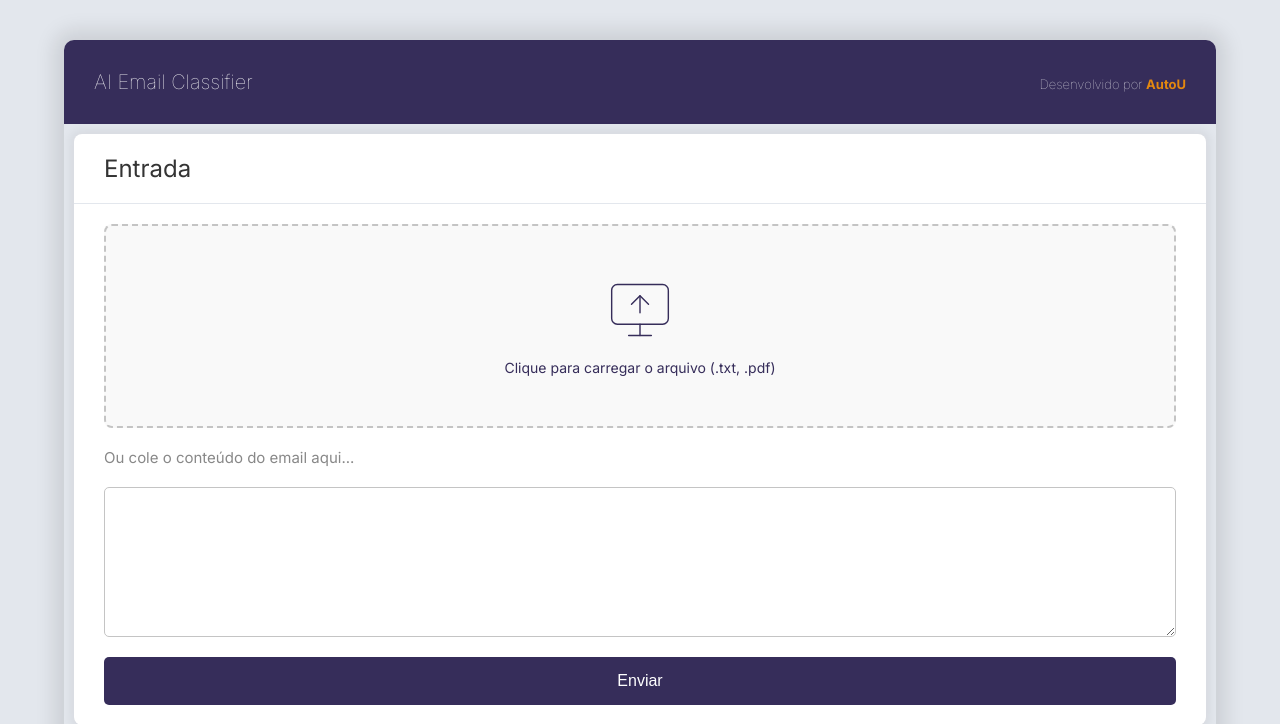
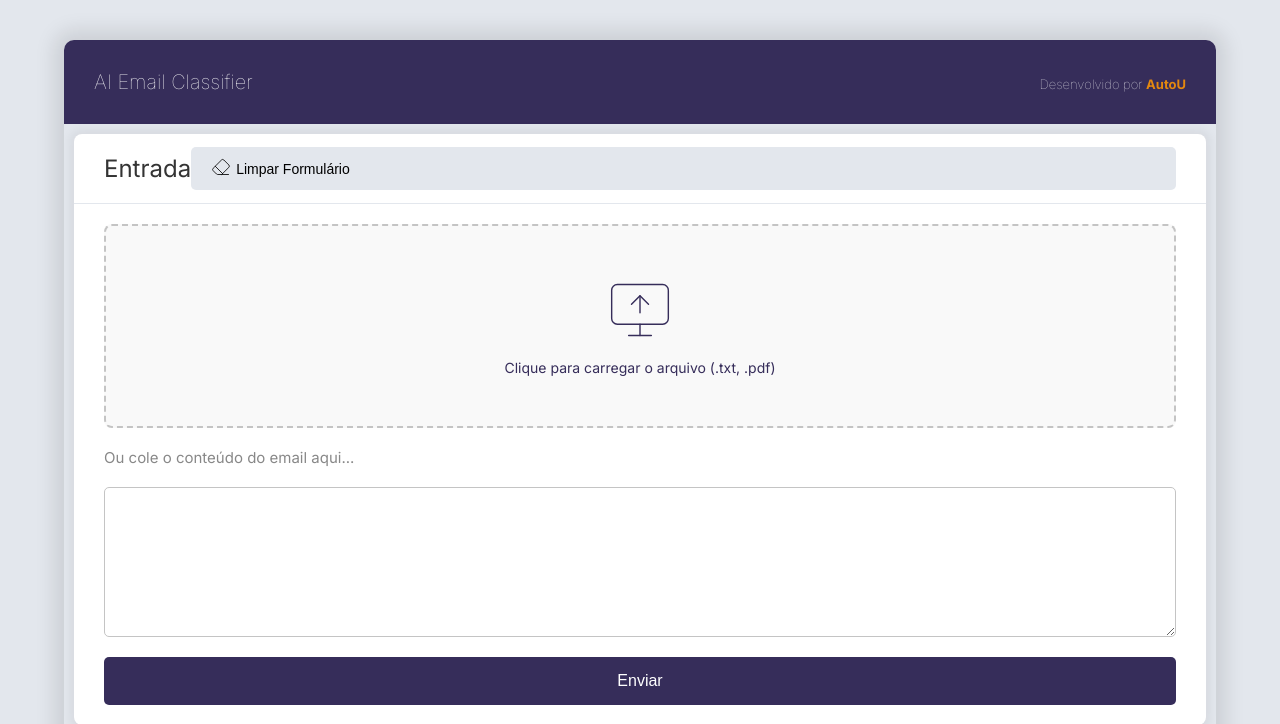
Before and after one commit to Gsn00/auto-u, a Flask app: page / in a window 1280 px wide. Shown: the top 724 px of the page. Run offline with Flask 3, Linux system fonts and the light colour scheme.

Commit message:
Clear form button

```diff
--- a/static/script.js
+++ b/static/script.js
@@ -9,37 +9,14 @@ const sendButton = document.getElementById("form_button");
 const resultWaiting = document.getElementById("result_waiting");
 const resultSent = document.getElementById("result_sent");
 
-let email = "";
-
-uploadButton.addEventListener("click", () => {
-  fileInput.click();
-});
-
-fileInput.addEventListener("change", () => {
-  if (fileInput.files.length > 0) {
-    fileName.textContent = "Selecionado: " + fileInput.files[0].name;
-    disableTextarea();
-  } else {
-    fileName.textContent = "Clique para carregar o arquivo (.txt, .pdf)";
-    enableTextarea();
-  }
-});
-
-formTextarea.addEventListener("input", () => {
-  formTextarea.style.height = formTextarea.scrollHeight + "px";
-
-  if (formTextarea.value.length > 0) {
-    disableFileInput();
-  } else {
-    enableFileInput();
-  }
-});
+const clearButton = document.getElementById("form_clear");
 
 const disableFileInput = () => {
   uploadButton.disabled = true;
   uploadButton.style.opacity = 0.4;
   fileInput.disabled = true;
 };
+
 const enableFileInput = () => {
   uploadButton.disabled = false;
   uploadButton.style.opacity = 1;
@@ -51,6 +28,7 @@ const disableTextarea = () => {
   formTextarea.value = "";
   formTextarea.style.opacity = 0.4;
 };
+
 const enableTextarea = () => {
   formTextarea.disabled = false;
   formTextarea.style.opacity = 1;
@@ -74,6 +52,7 @@ const showResult = (classification, suggestion) => {
 
   suggestionTextarea.value = suggestion;
 };
+
 const hideResult = () => {
   resultWaiting.style.display = "flex";
   resultSent.style.display = "none";
@@ -112,7 +91,40 @@ const send = async () => {
   }
 };
 
+const clearForm = () => {
+  window.location.reload();
+};
+
+uploadButton.addEventListener("click", () => {
+  fileInput.click();
+});
+
+fileInput.addEventListener("change", () => {
+  if (fileInput.files.length > 0) {
+    fileName.textContent = "Selecionado: " + fileInput.files[0].name;
+    disableTextarea();
+  } else {
+    fileName.textContent = "Clique para carregar o arquivo (.txt, .pdf)";
+    enableTextarea();
+  }
+});
+
+formTextarea.addEventListener("input", () => {
+  formTextarea.style.height = formTextarea.scrollHeight + "px";
+
+  if (formTextarea.value.length > 0) {
+    disableFileInput();
+  } else {
+    enableFileInput();
+  }
+});
+
 sendButton.addEventListener("click", (event) => {
   event.preventDefault();
   send();
 });
+
+clearButton.addEventListener("click", (event) => {
+  event.preventDefault();
+  clearForm();
+});
--- a/static/style.css
+++ b/static/style.css
@@ -66,13 +66,29 @@ body {
 
 .form_header {
   width: 100%;
-  padding: 20px 30px;
+  height: 70px;
+  padding: 0px 30px;
   border-bottom: 1px solid #e3e7ed;
+  display: flex;
+  justify-content: space-between;
+  align-items: center;
 }
 
 .form_header h2 {
   font-weight: normal;
   color: rgb(52, 52, 52);
+}
+
+.form_clear {
+  padding: 10px 20px;
+  background-color: #e3e7ed;
+  border: none;
+  border-radius: 5px;
+  font-size: 14px;
+  cursor: pointer;
+  display: flex;
+  gap: 5px;
+  align-items: center;
 }
 
 .form_content {
--- a/templates/home.html
+++ b/templates/home.html
@@ -28,6 +28,28 @@
         <form class="form">
           <header class="form_header">
             <h2>Entrada</h2>
+            <button class="form_clear" id="form_clear">
+              <p>
+                <svg
+                  xmlns="http://www.w3.org/2000/svg"
+                  width="20"
+                  height="20"
+                  viewBox="0 0 24 24"
+                  fill="none"
+                  stroke="currentColor"
+                  stroke-width="1"
+                  stroke-linecap="round"
+                  stroke-linejoin="round"
+                  class="lucide lucide-eraser-icon lucide-eraser"
+                >
+                  <path
+                    d="M21 21H8a2 2 0 0 1-1.42-.587l-3.994-3.999a2 2 0 0 1 0-2.828l10-10a2 2 0 0 1 2.829 0l5.999 6a2 2 0 0 1 0 2.828L12.834 21"
+                  />
+                  <path d="m5.082 11.09 8.828 8.828" />
+                </svg>
+              </p>
+              Limpar Formulário
+            </button>
           </header>
 
           <section class="form_content">
```
